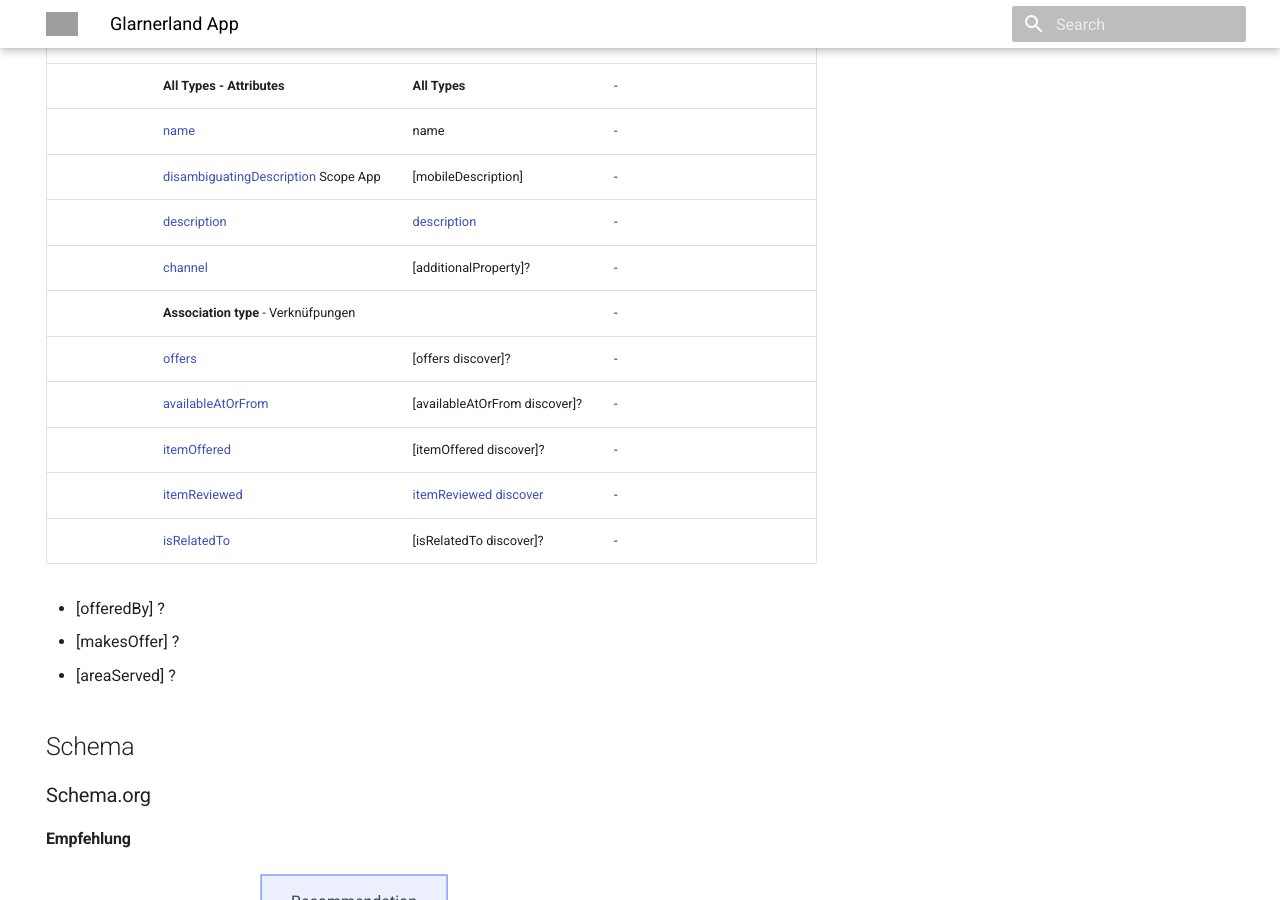
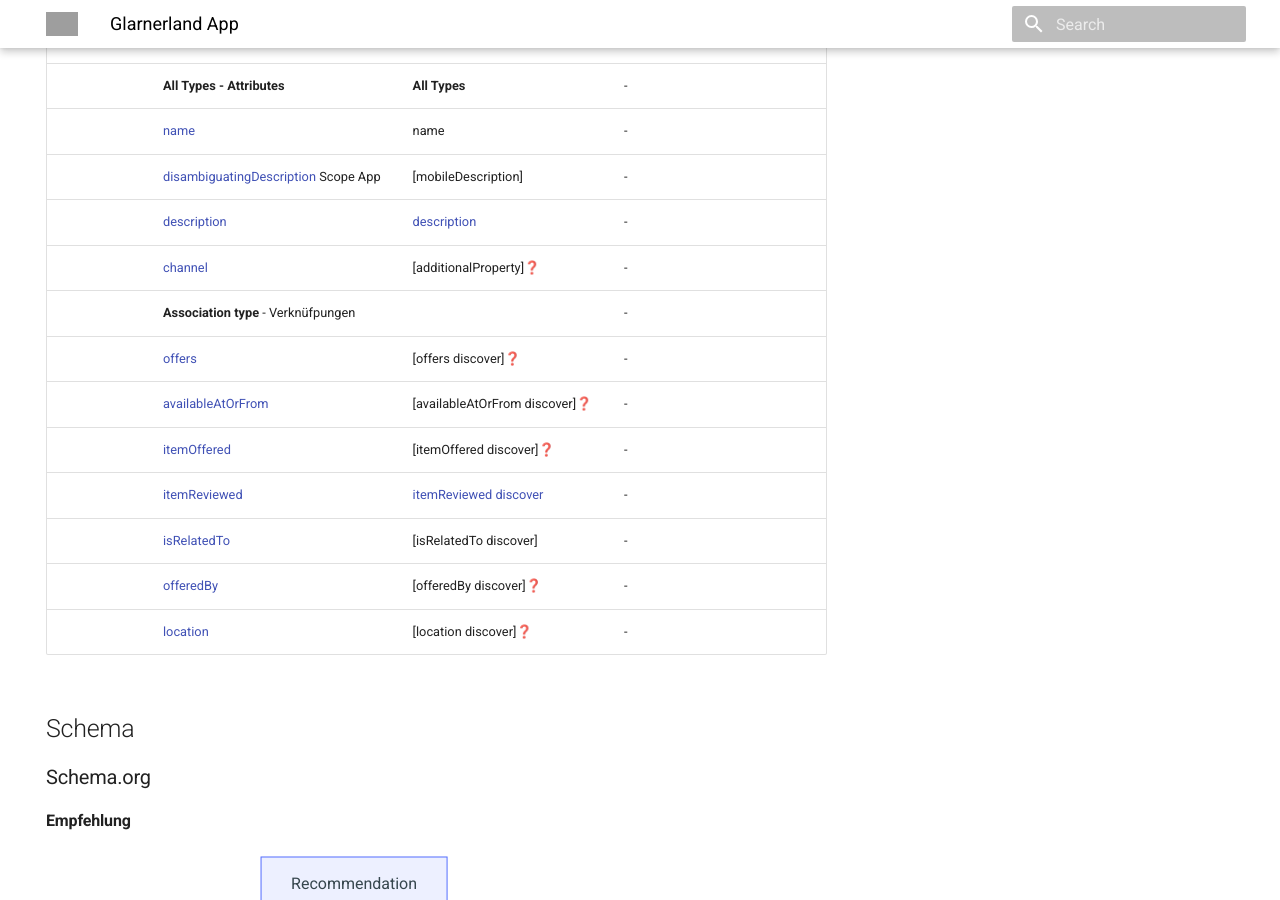
Before and after one commit to tsolenthaler/docs.contentdesk.io, an MkDocs documentation site: the page built from docs/projects/glarnerlandApp.md, in a window 1280 px wide and 900 px high, scrolled down 2591 px. Built offline with MkDocs 1.6.1 and Material for MkDocs 9.7.7, drawn with Linux system fonts in a browser that asks for light colours; some of the changed text lies outside the part shown; grey boxes are pictures that could not be loaded.

Commit message:
Refactor schema links and update documentation in gaestekarte.md

````diff
--- a/docs/projects/glarnerlandApp.md
+++ b/docs/projects/glarnerlandApp.md
@@ -83,9 +83,9 @@ graph LR
 
 | AVS                           | contentdesk.io        | discover.swiss                | App / Binarium            |
 | -----------                   | -------------         | -------------                 | -------------             |
-| Card Typ                      | [Touristcard]         | Touristcard?                  | Tagespass                 |
+| Card Typ                      | [Touristcard]         | [Touristcard discover]❓       | Tagespass                 |
 |                               | [Product]             | [Product discover]            | Produkt                   |
-| Akzeptanzstelle / Leistung?   | [Offer]               | Offer? --> Product            | Leistung                  |
+| Akzeptanzstelle / Leistung?   | [Offer]               | [Offer discover]              | Leistung                  |
 |                               | [Recommendation]      | [Recommendation discover]     | Empfehlung                |
 |                               | [Place]               | [Place discover]              | Place                     |
 |                               | [Organization]        | [Organization discover]       | -                         |
@@ -205,39 +205,39 @@ classDiagram
 
 #### Table Properties
 
-| AVS         | contentdesk.io                          | discover.swiss                | App / Binarium            | Comment |
-| ----------- | -------------                           | -------------                 | -------------             |   |
-|             | Type **[Touristcard]**?                 | Type **TouristcardTyp**?      | -                         |   |
-|             | -                                       | [ID discover]                 | -                         |
-| -           | [identifier] (ID)                       | [sourceId discover]           | -                         |
-| ID          | [avs_id]                                | [additionalProperty discover] | -                         |   |
-|             | [validFrom]                             | [validFrom discover]          | -                         |
-|             | [validThrough]                          | [validThrough discover]       | -                         |
-|             | Type **[Place]**                        | Type **[Place discover]**     | -                         |
-|             | [HowToDirection]                        | [gettingThere]                | -                         |
-|             | [publicTransport]                       | [publicTransport]             | -                         |
-|             | [parking]                               | [parking]                     | -                         |
-|             | **All Types - Attributes**              | **All Types**                 | -                         |
-|             | [name]                                  | name                          | -                         |
-|             | [disambiguatingDescription] Scope App   | [mobileDescription]           | -                         |
-|             | [description]                           | [description]                 | -                         |
-|             | [channel]                               | [additionalProperty]?         | -                         |
-|             | **Association type** - Verknüfpungen    |                               | -                         |
-|             | [offers]                                | [offers discover]?            | -                         |
-|             | [availableAtOrFrom]                     | [availableAtOrFrom discover]? | -                         |
-|             | [itemOffered]                           | [itemOffered discover]?       | -                         |
-|             | [itemReviewed]                          | [itemReviewed discover]       | -                         |
-|             | [isRelatedTo]                           | [isRelatedTo discover]?       | -                         |
-
-* [offeredBy] ?
-* [makesOffer] ?
-* [areaServed] ?
+| AVS         | contentdesk.io                          | discover.swiss                    | App / Binarium            | Comment |
+| ----------- | -------------                           | -------------                     | -------------             |   |
+|             | Type **[Touristcard]**?                 | Type **TouristcardTyp**❓         | -                         |   |
+|             | -                                       | [ID discover]                     | -                         |
+| -           | [identifier] (ID)                       | [sourceId discover]               | -                         |
+| ID          | [avs_id]                                | [additionalProperty discover]     | -                         |   |
+|             | [validFrom]                             | [validFrom discover]              | -                         |
+|             | [validThrough]                          | [validThrough discover]           | -                         |
+|             | Type **[Place]**                        | Type **[Place discover]**         | -                         |
+|             | [HowToDirection]                        | [gettingThere]                    | -                         |
+|             | [publicTransport]                       | [publicTransport]                 | -                         |
+|             | [parking]                               | [parking]                         | -                         |
+|             | **All Types - Attributes**              | **All Types**                     | -                         |
+|             | [name]                                  | name                              | -                         |
+|             | [disambiguatingDescription] Scope App   | [mobileDescription]               | -                         |
+|             | [description]                           | [description]                     | -                         |
+|             | [channel]                               | [additionalProperty]❓            | -                         |
+|             | **Association type** - Verknüfpungen    |                                   | -                         |
+|             | [offers]                                | [offers discover]❓               | -                         |
+|             | [availableAtOrFrom]                     | [availableAtOrFrom discover]❓    | -                         |
+|             | [itemOffered]                           | [itemOffered discover]❓          | -                         |
+|             | [itemReviewed]                          | [itemReviewed discover]           | -                         |
+|             | [isRelatedTo]                           | [isRelatedTo discover]            | -                         |
+|             | [offeredBy]                             | [offeredBy discover]❓            | -                         |
+|             | [location]                              | [location discover]❓            | -                         |
 
 [offers]: ../../schema/offers
 [availableAtOrFrom]: ../../schema/availableAtOrFrom
 [itemOffered]: ../../schema/itemOffered
 [itemReviewed]: ../../schema/itemReviewed
-[isRelatedTo]: ../../schema/isRelatedTo
+[isRelatedTo]: ../../schema/
+[offeredBy]: ../../schema/offeredBy
+[location]: ../../schema/location
 
 [identifier]: ../../schema/identifier
 [avs_id]: ../../schema/avs_id
@@ -291,10 +291,11 @@ graph TD
     * [ ] [Offer]? und [offers]?
     * [ ] [itemOffered]? --> Verknüpfte Produkte / Service bei discover.swiss?
     * [ ] [availableAtOrFrom]?
+    * [ ] [offeredBy]?
 - [ ]
 
 
-### Beispiele
+## Beispiele
 
 #### Empfehlung
 
@@ -341,3 +342,25 @@ graph TD
     OfferB -->|Angebot von Produkt| Tagespass
     OfferC -->|Angebot von Produkt| Tagespass
 ```
+
+## Demo Inhalt
+
+## Contentdesk.io Demo
+
+- [Tagespass](https://demo.pim.tso.ch/#/enrich/product/74589a84-bfb9-4fcb-a086-a349ba10205d)
+
+    * Angebote [Offers]
+
+        * [20% Rabatt](https://demo.pim.tso.ch/#/enrich/product/856b935f-05e2-4f26-addc-33894f97b4f9)
+        * [Gratis](https://demo.pim.tso.ch/#/enrich/product/8b42f340-85bb-4bd1-b9c5-d0e23887bd94)
+        * [Gratis Sauna Eintritt](https://demo.pim.tso.ch/#/enrich/product/345c8f62-f583-4331-9523-af9ed65e0e54)
+
+## discover.swiss
+
+- [Tagespass](https://partner-test.discover.swiss/infocenter/details/Product/ctd_74589a84-bfb9-4fcb-a086-a349ba10205d?tab=0)
+
+    * Beziehnung?
+
+        * [20% Rabatt](https://partner-test.discover.swiss/infocenter/details/Product/ctd_07314839-1d34-4205-bee2-8615d8e44fa8?tab=0)
+        * [Gratis](https://partner-test.discover.swiss/infocenter/details/Product/ctd_562d0dd4-8c33-462b-b166-2242e5779bc8?tab=0)
+        * [Gratis Sauna Eintritt](https://partner-test.discover.swiss/infocenter/details/Product/ctd_1e370b67-57ed-4f55-99f5-f7f962aa176c?tab=0)
````
Also changed, not shown: docs/schema/location.md (+4 -1 lines), docs/schema/offeredBy.md (added, +15 -0 lines).
